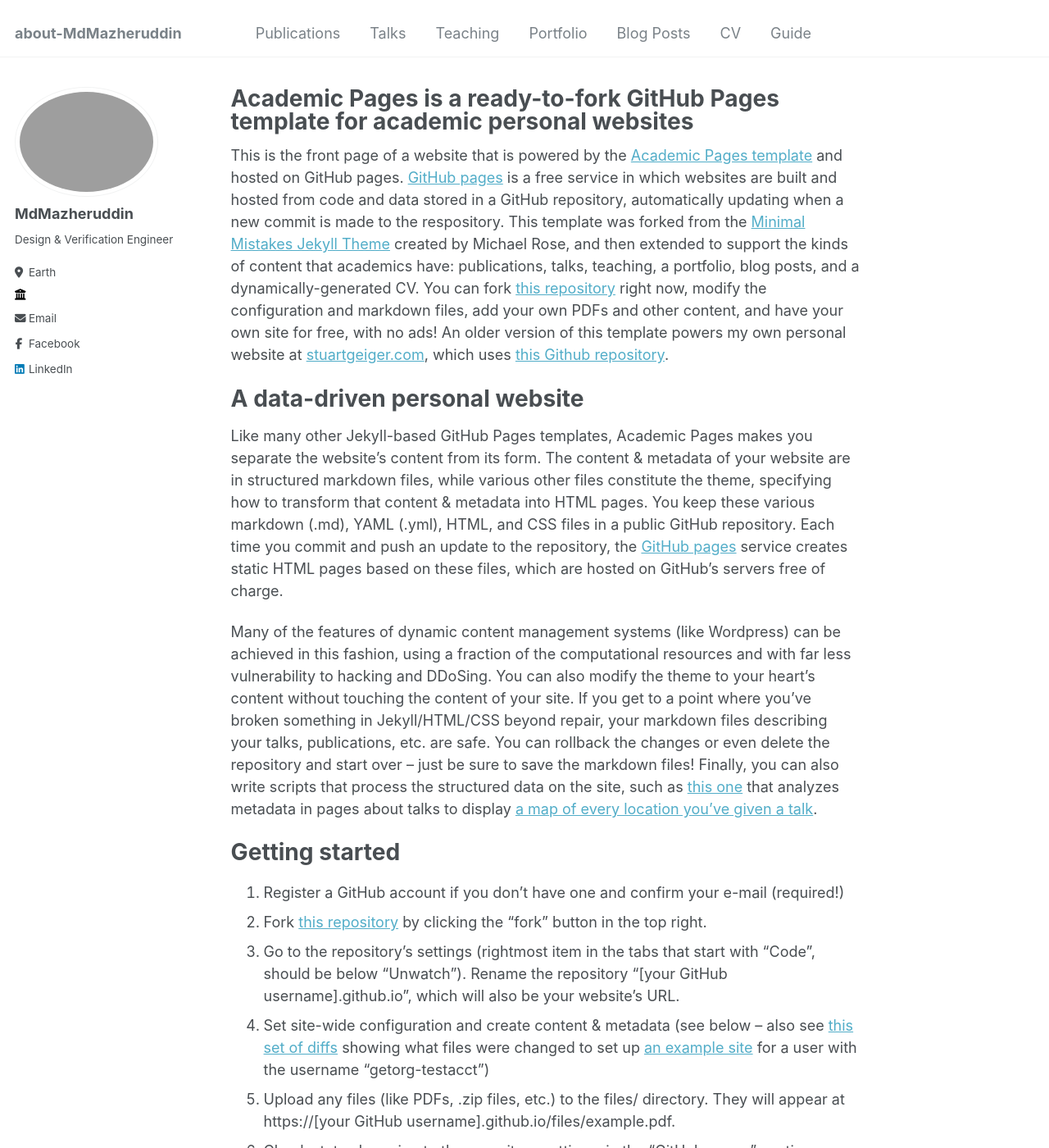
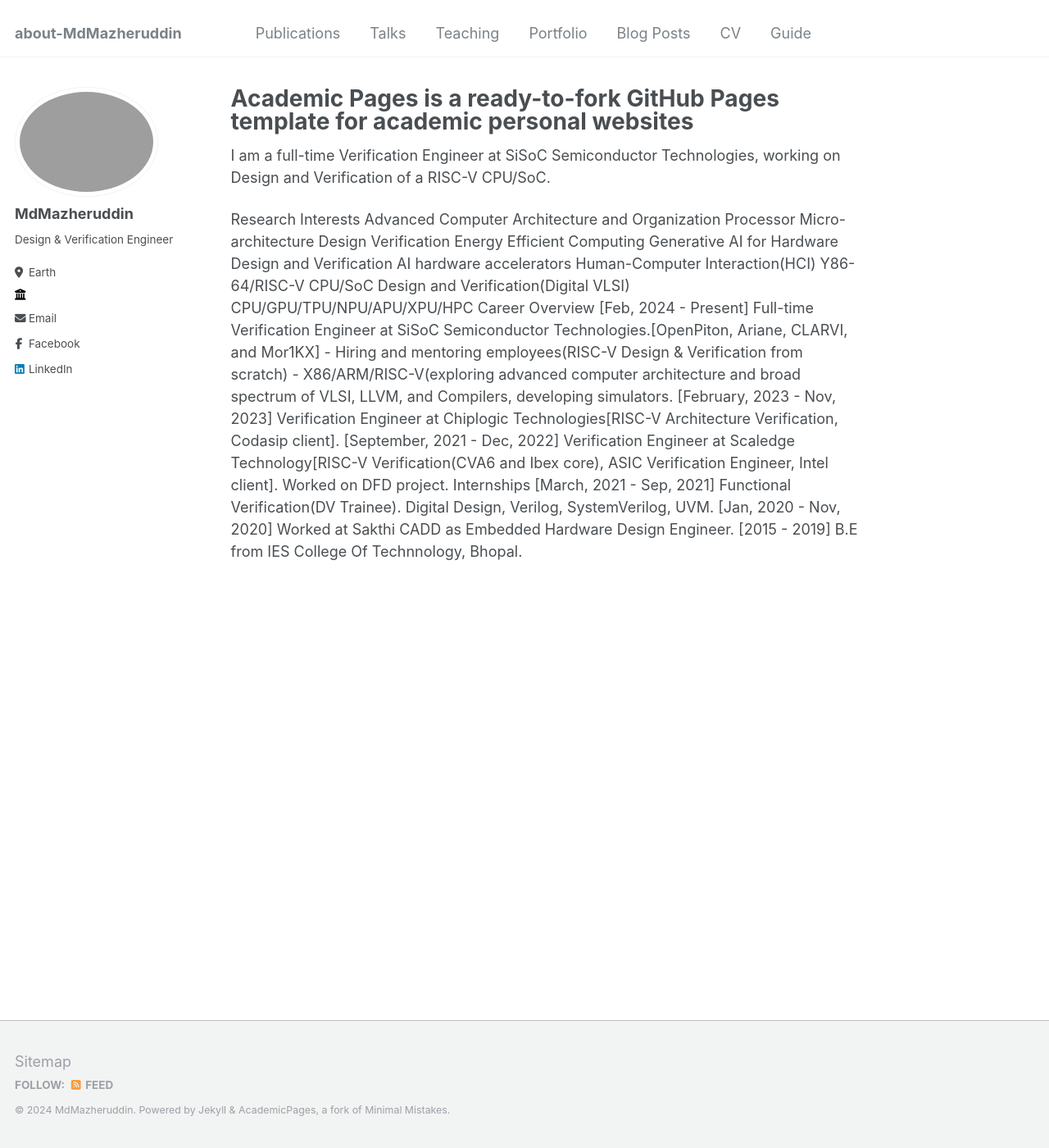
Before and after one commit to MdMazheruddin/MdMazheruddin.github.io, a Jekyll site: the page built from _pages/about.md, in a window 1280 px wide and 1400 px high. Shown: the whole window at 82% size. Built offline with Jekyll 4.4.1, drawn with Linux system fonts in a browser that asks for light colours; some of the changed text lies outside the part shown.

Commit message:
Update about.md

```diff
--- a/_pages/about.md
+++ b/_pages/about.md
@@ -7,43 +7,24 @@ redirect_from:
   - /about.html
 ---
 
-This is the front page of a website that is powered by the [Academic Pages template](https://github.com/academicpages/academicpages.github.io) and hosted on GitHub pages. [GitHub pages](https://pages.github.com) is a free service in which websites are built and hosted from code and data stored in a GitHub repository, automatically updating when a new commit is made to the respository. This template was forked from the [Minimal Mistakes Jekyll Theme](https://mmistakes.github.io/minimal-mistakes/) created by Michael Rose, and then extended to support the kinds of content that academics have: publications, talks, teaching, a portfolio, blog posts, and a dynamically-generated CV. You can fork [this repository](https://github.com/academicpages/academicpages.github.io) right now, modify the configuration and markdown files, add your own PDFs and other content, and have your own site for free, with no ads! An older version of this template powers my own personal website at [stuartgeiger.com](http://stuartgeiger.com), which uses [this Github repository](https://github.com/staeiou/staeiou.github.io).
+I am a full-time Verification Engineer at SiSoC Semiconductor Technologies, working on Design and Verification of a RISC-V CPU/SoC.
 
-A data-driven personal website
-======
-Like many other Jekyll-based GitHub Pages templates, Academic Pages makes you separate the website's content from its form. The content & metadata of your website are in structured markdown files, while various other files constitute the theme, specifying how to transform that content & metadata into HTML pages. You keep these various markdown (.md), YAML (.yml), HTML, and CSS files in a public GitHub repository. Each time you commit and push an update to the repository, the [GitHub pages](https://pages.github.com/) service creates static HTML pages based on these files, which are hosted on GitHub's servers free of charge.
-
-Many of the features of dynamic content management systems (like Wordpress) can be achieved in this fashion, using a fraction of the computational resources and with far less vulnerability to hacking and DDoSing. You can also modify the theme to your heart's content without touching the content of your site. If you get to a point where you've broken something in Jekyll/HTML/CSS beyond repair, your markdown files describing your talks, publications, etc. are safe. You can rollback the changes or even delete the repository and start over -- just be sure to save the markdown files! Finally, you can also write scripts that process the structured data on the site, such as [this one](https://github.com/academicpages/academicpages.github.io/blob/master/talkmap.ipynb) that analyzes metadata in pages about talks to display [a map of every location you've given a talk](https://academicpages.github.io/talkmap.html).
-
-Getting started
-======
-1. Register a GitHub account if you don't have one and confirm your e-mail (required!)
-1. Fork [this repository](https://github.com/academicpages/academicpages.github.io) by clicking the "fork" button in the top right.
-1. Go to the repository's settings (rightmost item in the tabs that start with "Code", should be below "Unwatch"). Rename the repository "[your GitHub username].github.io", which will also be your website's URL.
-1. Set site-wide configuration and create content & metadata (see below -- also see [this set of diffs](http://archive.is/3TPas) showing what files were changed to set up [an example site](https://getorg-testacct.github.io) for a user with the username "getorg-testacct")
-1. Upload any files (like PDFs, .zip files, etc.) to the files/ directory. They will appear at https://[your GitHub username].github.io/files/example.pdf.
-1. Check status by going to the repository settings, in the "GitHub pages" section
-
-Site-wide configuration
-------
-The main configuration file for the site is in the base directory in [_config.yml](https://github.com/academicpages/academicpages.github.io/blob/master/_config.yml), which defines the content in the sidebars and other site-wide features. You will need to replace the default variables with ones about yourself and your site's github repository. The configuration file for the top menu is in [_data/navigation.yml](https://github.com/academicpages/academicpages.github.io/blob/master/_data/navigation.yml). For example, if you don't have a portfolio or blog posts, you can remove those items from that navigation.yml file to remove them from the header.
-
-Create content & metadata
-------
-For site content, there is one markdown file for each type of content, which are stored in directories like _publications, _talks, _posts, _teaching, or _pages. For example, each talk is a markdown file in the [_talks directory](https://github.com/academicpages/academicpages.github.io/tree/master/_talks). At the top of each markdown file is structured data in YAML about the talk, which the theme will parse to do lots of cool stuff. The same structured data about a talk is used to generate the list of talks on the [Talks page](https://academicpages.github.io/talks), each [individual page](https://academicpages.github.io/talks/2012-03-01-talk-1) for specific talks, the talks section for the [CV page](https://academicpages.github.io/cv), and the [map of places you've given a talk](https://academicpages.github.io/talkmap.html) (if you run this [python file](https://github.com/academicpages/academicpages.github.io/blob/master/talkmap.py) or [Jupyter notebook](https://github.com/academicpages/academicpages.github.io/blob/master/talkmap.ipynb), which creates the HTML for the map based on the contents of the _talks directory).
-
-**Markdown generator**
-
-I have also created [a set of Jupyter notebooks](https://github.com/academicpages/academicpages.github.io/tree/master/markdown_generator
-) that converts a CSV containing structured data about talks or presentations into individual markdown files that will be properly formatted for the Academic Pages template. The sample CSVs in that directory are the ones I used to create my own personal website at stuartgeiger.com. My usual workflow is that I keep a spreadsheet of my publications and talks, then run the code in these notebooks to generate the markdown files, then commit and push them to the GitHub repository.
-
-How to edit your site's GitHub repository
-------
-Many people use a git client to create files on their local computer and then push them to GitHub's servers. If you are not familiar with git, you can directly edit these configuration and markdown files directly in the github.com interface. Navigate to a file (like [this one](https://github.com/academicpages/academicpages.github.io/blob/master/_talks/2012-03-01-talk-1.md) and click the pencil icon in the top right of the content preview (to the right of the "Raw | Blame | History" buttons). You can delete a file by clicking the trashcan icon to the right of the pencil icon. You can also create new files or upload files by navigating to a directory and clicking the "Create new file" or "Upload files" buttons.
-
-Example: editing a markdown file for a talk
-![Editing a markdown file for a talk](/images/editing-talk.png)
-
-For more info
-------
-More info about configuring Academic Pages can be found in [the guide](https://academicpages.github.io/markdown/). The [guides for the Minimal Mistakes theme](https://mmistakes.github.io/minimal-mistakes/docs/configuration/) (which this theme was forked from) might also be helpful.
+Research Interests
+Advanced Computer Architecture and Organization
+Processor Micro-architecture Design Verification
+Energy Efficient Computing
+Generative AI for Hardware Design and Verification
+AI hardware accelerators
+Human-Computer Interaction(HCI)
+Y86-64/RISC-V CPU/SoC Design and Verification(Digital VLSI)
+CPU/GPU/TPU/NPU/APU/XPU/HPC
+Career Overview
+[Feb, 2024 - Present] Full-time Verification Engineer at SiSoC Semiconductor Technologies.[OpenPiton, Ariane, CLARVI, and Mor1KX] - Hiring and mentoring employees(RISC-V Design & Verification from scratch) - X86/ARM/RISC-V(exploring advanced computer architecture and broad spectrum of VLSI, LLVM, and Compilers, developing simulators.
+[February, 2023 - Nov, 2023] Verification Engineer at Chiplogic Technologies[RISC-V Architecture Verification, Codasip client].
+[September, 2021 - Dec, 2022] Verification Engineer at Scaledge Technology[RISC-V Verification(CVA6 and Ibex core), ASIC Verification Engineer, Intel client].
+Worked on DFD project.
+Internships
+[March, 2021 - Sep, 2021] Functional Verification(DV Trainee).
+Digital Design, Verilog, SystemVerilog, UVM.
+[Jan, 2020 - Nov, 2020] Worked at Sakthi CADD as Embedded Hardware Design Engineer.
+[2015 - 2019] B.E from IES College Of Technnology, Bhopal.
```
